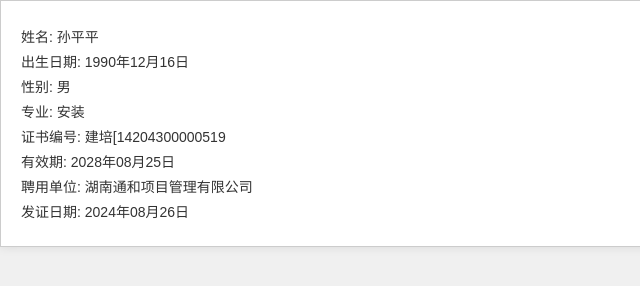
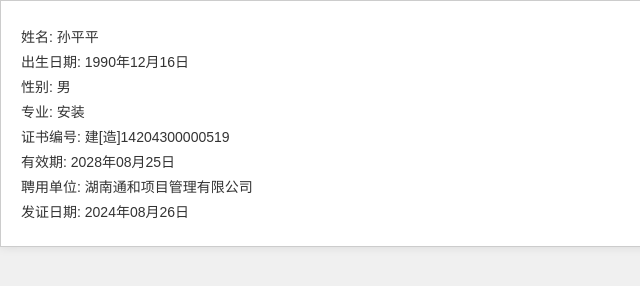
Before and after one commit to DaxstUz/QcApp, a plain HTML site: page index.html in a window 1280 px wide. Shown: the full height of the page, 0-640 px from the left. Drawn offline with Linux system fonts and the light colour scheme.

Commit message:
改文字

```diff
--- a/index.html
+++ b/index.html
@@ -78,7 +78,7 @@
             <p>出生日期: 1990年12月16日</p>
             <p>性别: 男</p>
             <p>专业: 安装</p>
-            <p>证书编号: 建培[14204300000519</p>
+            <p>证书编号: 建[造]14204300000519</p>
             <p>有效期: 2028年08月25日</p>
             <p>聘用单位: 湖南通和项目管理有限公司</p>
             <p>发证日期: 2024年08月26日</p>
```
